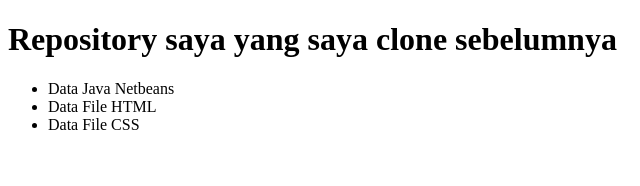
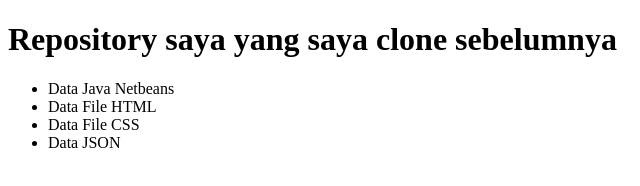
Before and after one commit to mbangunProgram/repo01saya, a plain HTML site: page index.html in a window 1280 px wide. Shown: the full height of the page, 0-640 px from the left. Drawn offline with Linux system fonts and the light colour scheme.

Commit message:
Update index.html

```diff
--- a/index.html
+++ b/index.html
@@ -11,6 +11,7 @@
         <li>Data Java Netbeans</li>
         <li>Data File HTML </li>
         <li>Data File CSS</li>
+        <li>Data JSON</li>
     </ul>
 </body>
 </html>
```
